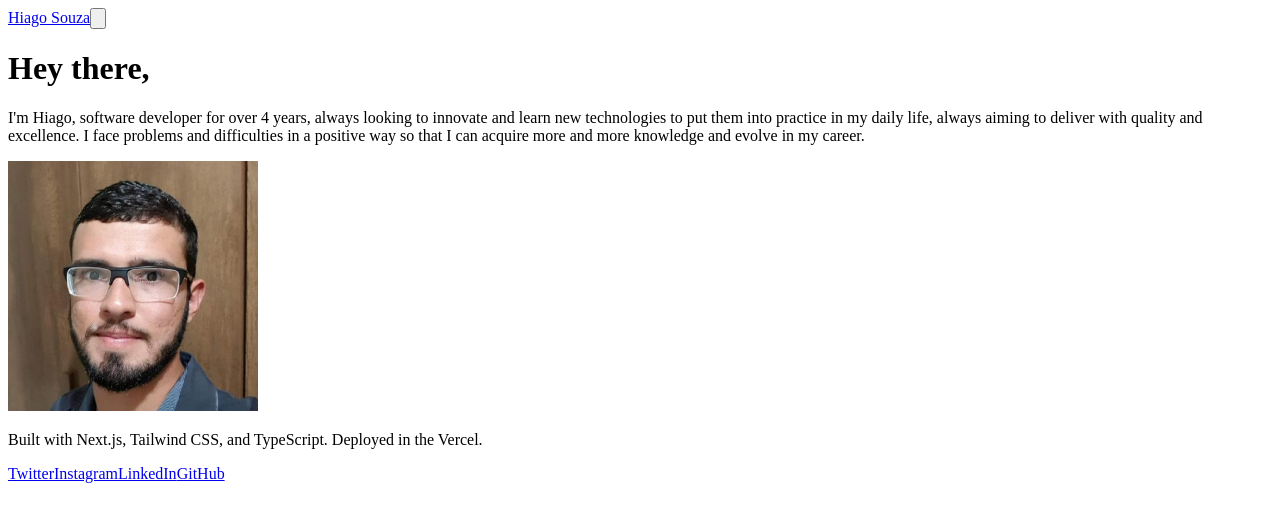
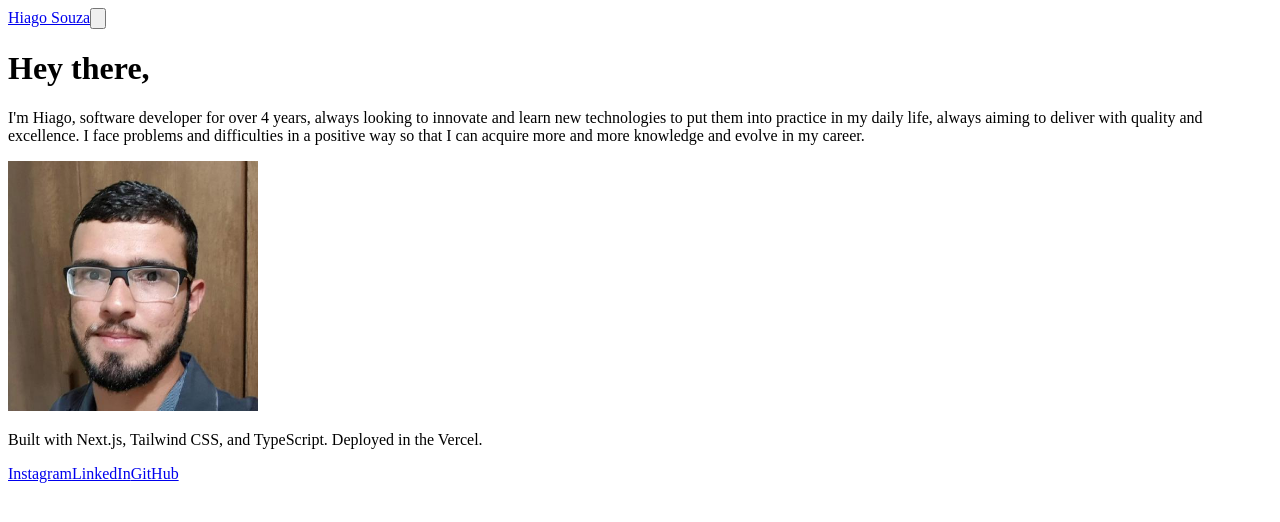
Before and after one commit to hiagofss/hiagosouza.dev, a Next.js app: page / in a window 1280 px wide. Shown: the top 522 px of the page. Built offline with nearby package versions, Linux system fonts and the light colour scheme.

Commit message:
Remote social media Twitter

```diff
--- a/components/Footer.tsx
+++ b/components/Footer.tsx
@@ -9,14 +9,6 @@ const Footer = () => {
 						Vercel.
 					</p>
 					<div className='flex flex-wrap pt-2 sm:space-x-4 space-x-2 font-medium lg:pt-0'>
-						<a
-							href='https://twitter.com/hiagofss'
-							className='transition-colors hover:text-red-500'
-							target='_blank'
-							rel='noreferrer'
-						>
-							Twitter
-						</a>
 						<a
 							href='https://www.instagram.com/hiagofss98'
 							className='transition-colors hover:text-red-500'
```
